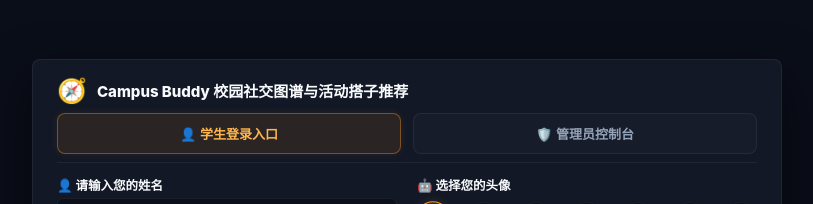
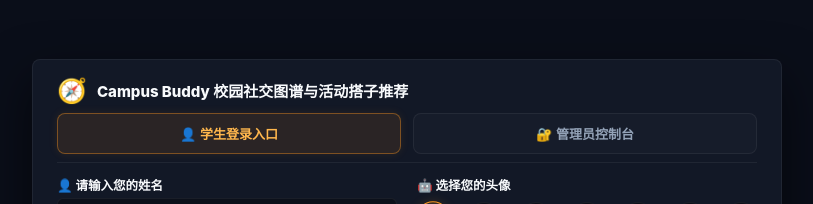
Before and after one commit to bestxby/Campus-Buddy, a Vue app in the folder frontend/: page / in a window 1280 px wide. Shown: the top 204 px of the page, without its empty margins (233-1046 px from the left). Built offline with nearby package versions, Linux system fonts and the light colour scheme; no server answers; the HTML template or start-up script is replaced by a standard one.

Commit message:
fix: critical login bug - use storeToRefs for regForm to enable v-model writes; update admin emoji to lock-key

```diff
--- a/frontend/src/components/LoginOverlay.vue
+++ b/frontend/src/components/LoginOverlay.vue
@@ -16,7 +16,7 @@
       :class="activeTab === 'student' ? 'glow-orange student-card-width' : 'glow-cyan admin-card-width'"
     >
       <div class="logo">
-        <span class="icon">{{ activeTab === 'student' ? '🧭' : '🛡️' }}</span>
+        <span class="icon">{{ activeTab === 'student' ? '🧭' : '🔐' }}</span>
         <h1>{{ activeTab === 'student' ? 'Campus Buddy 校园社交图谱与活动搭子推荐' : '管理员安全认证' }}</h1>
       </div>
 
@@ -36,7 +36,7 @@
           :class="{ 'tab-active-admin': activeTab === 'admin' }"
           @click="activeTab = 'admin'"
         >
-          🛡️ 管理员控制台
+          🔐 管理员控制台
         </button>
       </div>
 
--- a/frontend/src/components/auth/AdminLoginForm.vue
+++ b/frontend/src/components/auth/AdminLoginForm.vue
@@ -1,7 +1,7 @@
 <template>
   <div class="admin-form-section">
     <div class="form-group" style="margin-top: 15px;">
-      <label class="label-bold">🛡️ 请输入管理员安全密码</label>
+      <label class="label-bold">🔑 请输入管理员安全密码</label>
       <input
         type="password"
         v-model="adminPassword"
--- a/frontend/src/components/auth/StudentLoginForm.vue
+++ b/frontend/src/components/auth/StudentLoginForm.vue
@@ -112,8 +112,13 @@
 </template>
 
 <script setup lang="ts">
-import { regForm, previewPersona, previewPersonaClass, toggleInterestTag } from '@/composables/useAuth'
+import { previewPersona, previewPersonaClass, toggleInterestTag } from '@/composables/useAuth'
+import { useAuthStore } from '@/stores/auth'
+import { storeToRefs } from 'pinia'
 import { AVATAR_OPTIONS, INTEREST_CATEGORIES } from '@/constants/interests'
+
+const authStore = useAuthStore()
+const { regForm } = storeToRefs(authStore)
 
 const emit = defineEmits<{
   // Fired when the user clicks submit; parent plays the loading animation,
```
